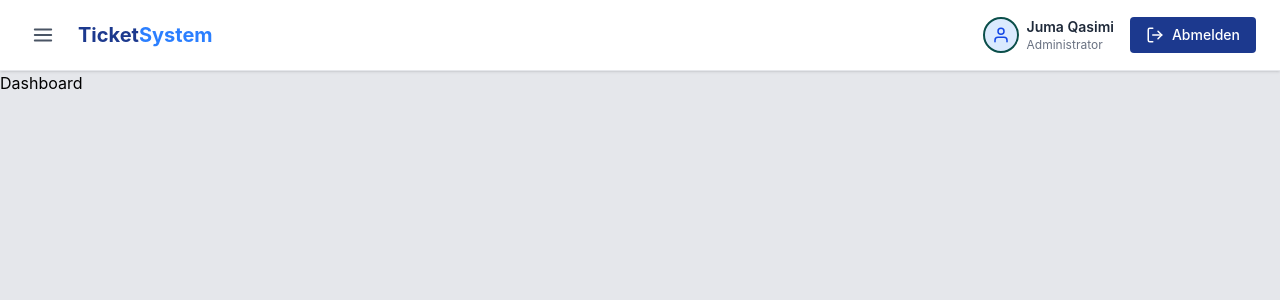
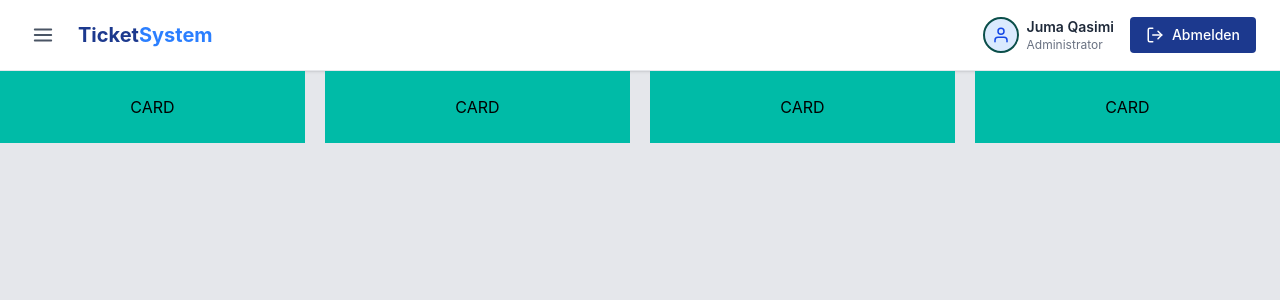
Before and after one commit to JumaQasimiM/ITDesk, a React (Vite) app: page /dashboard in a window 1280 px wide. Shown: the top 300 px of the page. Built offline with nearby package versions, Linux system fonts and the light colour scheme.

Commit message:
feat: add RecentTekits in dashboard

```diff
--- a/src/pages/Dashboard.tsx
+++ b/src/pages/Dashboard.tsx
@@ -1,10 +1,15 @@
 import DashboardHeader from "../features/dashboard/components/DashboardHeader";
+import RecentTickets from "../features/dashboard/components/RecentTikits";
 
 const Dashboard = () => {
   return (
     <div className="min-h-screen bg-gray-200">
+      {/* header */}
       <DashboardHeader />
-      <h1>Dashboard</h1>
+      {/* recent tekits */}
+      <div className="max-w-7xl mx-auto">
+        <RecentTickets />
+      </div>
     </div>
   );
 };
```
